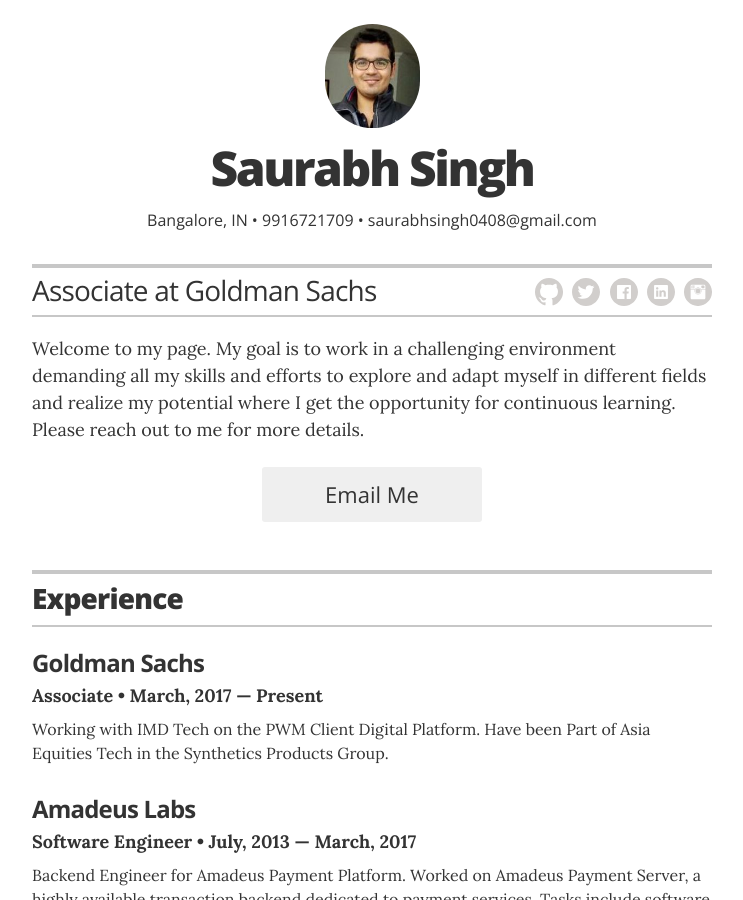
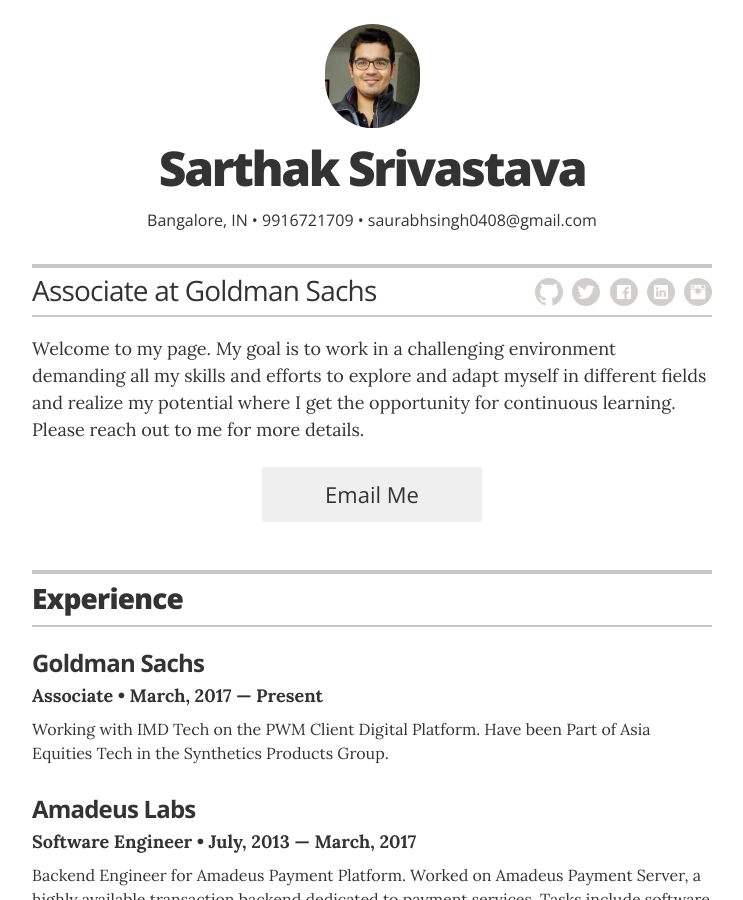
Before and after one commit to srk09sri/srk09sri, a Jekyll site: the page built from index.html, in a window 1280 px wide and 900 px high. Shown: the whole window, without its empty margins (268-1011 px from the left). Built offline with Jekyll 4.4.1, drawn with Linux system fonts in a browser that asks for light colours.

Commit message:
Update _config.yml

```diff
--- a/_config.yml
+++ b/_config.yml
@@ -10,7 +10,7 @@
 
 # Resume settings
 resume_avatar:                  "true"
-resume_name:                    "Saurabh Singh"
+resume_name:                    "Sarthak Srivastava"
 resume_title:                   "Associate at Goldman Sachs"
 
 # used for the contact button in _layouts/resume.html
```
